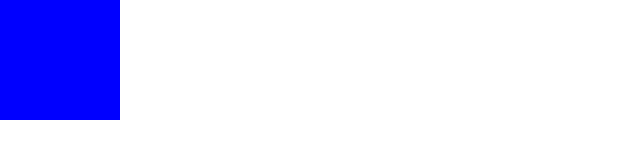
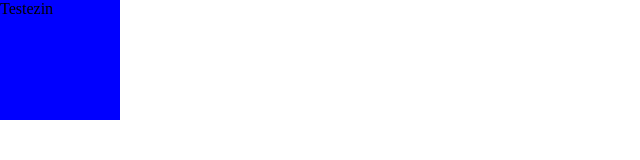
Before and after one commit to rodrigon53/teste-de-novo, a plain HTML site: page index.html in a window 1280 px wide. Shown: the full height of the page, 0-640 px from the left. Drawn offline with Linux system fonts and the light colour scheme.

```diff
--- a/index.html
+++ b/index.html
@@ -8,7 +8,7 @@
     <title>Testezin</title>
 </head>
 <body>
-    <div id = 'box'></div>
+    <div id = 'box'> Testezin </div>
     <script src = 'script.js'></script>
 </body>
 </html>
```
